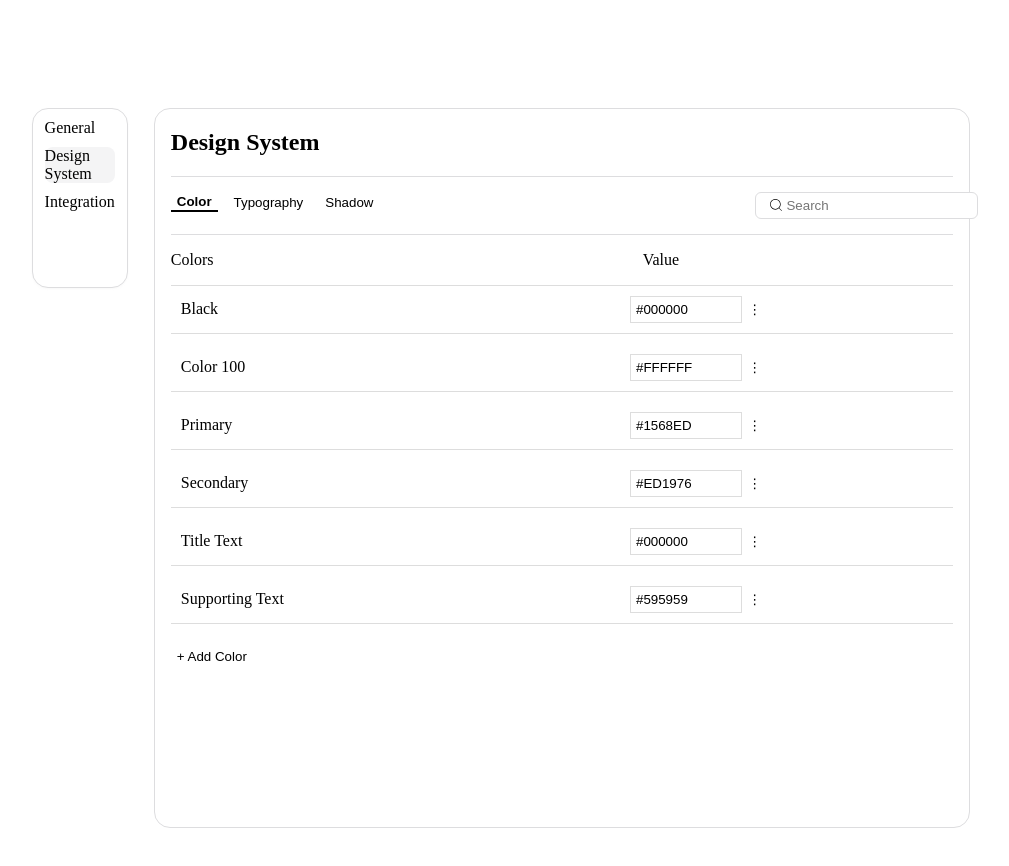
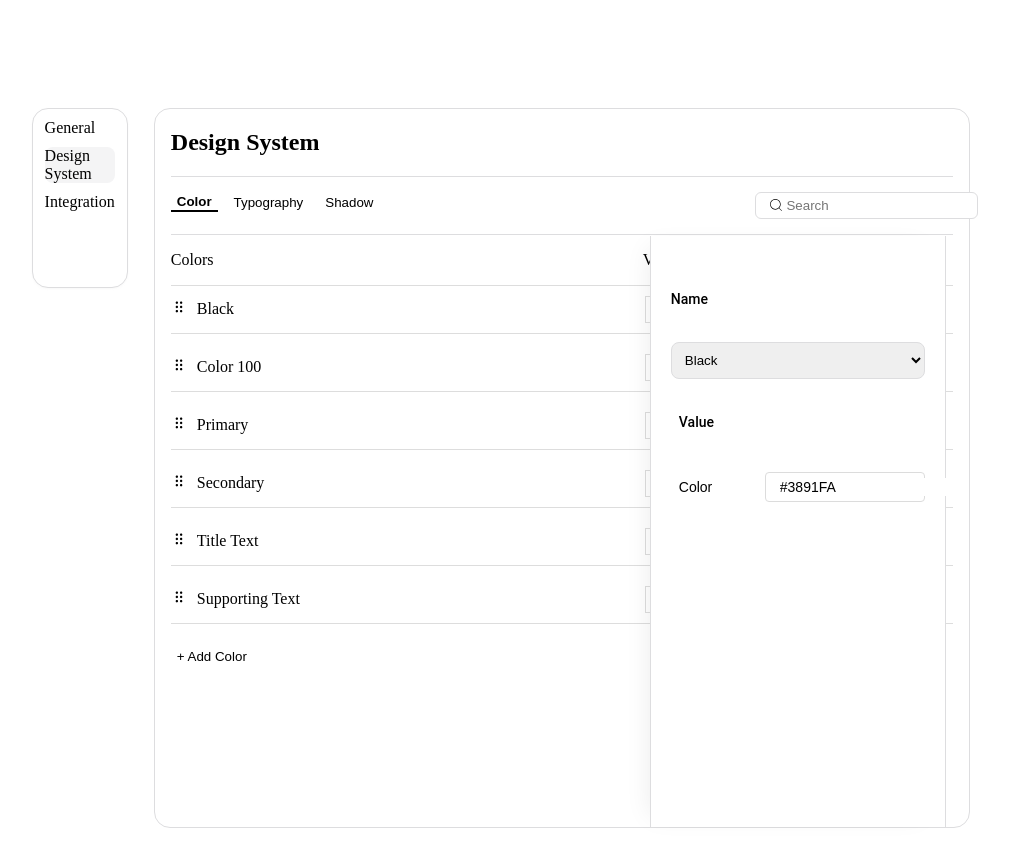
Before and after one commit to mydul62/kodezen-color-picker, a React (Vite) app: page / in a window 1280 px wide. Shown: the top 866 px of the page, without its empty margins (166-1175 px from the left). Built offline with nearby package versions, Linux system fonts and the light colour scheme.

Commit message:
added add color sidebar

```diff
--- a/package.json
+++ b/package.json
@@ -10,9 +10,13 @@
     "preview": "vite preview"
   },
   "dependencies": {
+    "array-move": "^4.0.0",
     "react": "^18.3.1",
+    "react-beautiful-dnd": "^13.1.1",
     "react-dom": "^18.3.1",
-    "react-icons": "^5.3.0"
+    "react-icons": "^5.3.0",
+    "react-sortable-hoc": "^0.1.0",
+    "uuid": "^10.0.0"
   },
   "devDependencies": {
     "@eslint/js": "^9.11.1",
--- a/src/App.css
+++ b/src/App.css
@@ -80,12 +80,11 @@
   font-weight: bold;
   border-bottom: 2px solid #000;
 }
-.kzui-List-title-box{
+.kzui-List-title-box {
   border-bottom: 1px solid #ddd;
-
 }
-.kzui-List-title{
-  display:  flex;
+.kzui-List-title {
+  display: flex;
   width: 65%;
   font: normal;
   justify-content: space-between;
@@ -95,7 +94,10 @@
   flex-direction: column;
   gap: 10px;
 }
-.kzui-color-item-box{
+.kzui-color-item-box {
+  display: flex;
+  justify-content: start;
+  align-items: center;
   border-bottom: 1px solid #ddd;
 }
 .kzui-color-item {
@@ -104,7 +106,6 @@
   align-items: center;
   justify-content: space-between;
   padding: 10px;
-
 }
 
 .kzui-color-name {
@@ -130,26 +131,35 @@
 .kzui-dropdown {
   display: none;
   position: absolute;
+  flex-direction: column;
+  gap: 16px;
+  padding: 2px 4px 2px 4px;
   right: 0;
   top: 100%;
   background-color: #fff;
   border: 1px solid #ccc;
-  box-shadow: 0 4px 6px rgba(0, 0, 0, 0.1);
+  border-radius: 6px;
 }
 
 .kzui-color-actions:hover .kzui-dropdown {
-  display: block;
+  display: flex;
 }
 
 .kzui-dropdown button {
   display: block;
   width: 100%;
   padding: 5px 10px;
+  display: flex;
+  justify-content: center;
+  align-items: center;
+  gap: 2px;
   border: none;
   background: none;
   cursor: pointer;
 }
-
+.kzui-dropdown button:hover {
+  background: #01010116;
+}
 .kzui-add-color {
   margin-top: 24px;
   border: none;
@@ -157,14 +167,68 @@
   background: none;
 }
 
-.kzui-add-colors{
-background-color: white;
-border:1px solid black;
+.kzui-add-colors {
   position: absolute;
   width: 296px;
-  height: 599px;
+  height: 591px;
   left: 495px;
-  right: 25px;
-  top: 120px;
+  top: 127px;
   bottom: 1px;
+  padding: 20px;
+  box-sizing: border-box;
+  border-left: 1px solid rgb(221, 221, 223);
+  border-right: 1px solid rgb(221, 221, 223);
+  box-shadow: -12px 0px 24px -12px rgba(19, 25, 27, 0.08);
+  background: rgb(255, 255, 255);
 }
+
+.kzui-color-name-title {
+  color: rgba(0, 0, 0, 1);
+  font-family: Roboto;
+  font-size: 14px;
+  font-weight: 500;
+  line-height: 150%;
+  letter-spacing: 0%;
+  text-align: left;
+}
+.kzui-color-name-selectbox {
+  box-sizing: border-box;
+  width: 100%;
+  padding: 9px;
+  display: block;
+  border: 1px solid rgb(221, 221, 223);
+  border-radius: 8px;
+}
+.kzui-color-code {
+  display: flex;
+  justify-content: space-between;
+  align-items: center;
+}
+.kzui-color-code-box {
+  display: flex;
+  justify-content: center;
+  align-items: center;
+}
+.kzui-color-input {
+  display: flex;
+  align-items: center;
+  padding: 4px;
+  border: 1px solid #dcdcdc;
+  border-radius: 4px;
+  width: 150px;
+}
+
+.kzui-color-box {
+  width: 40px;
+  height: 20px;
+  background-color: red;
+  border-radius: 4px;
+}
+
+.kzui-color-code {
+  border: none;
+  margin-left: 8px;
+  font-family: Arial, sans-serif;
+  color: #000;
+  font-size: 14px;
+}
--- a/src/App.jsx
+++ b/src/App.jsx
@@ -1,48 +1,70 @@
 import { CiSearch } from "react-icons/ci";
-import './App.css'
-import React, { useState } from 'react';
+import { RxDragHandleDots2 } from "react-icons/rx";
+import { BsThreeDots } from "react-icons/bs";
+import { PiPencilThin } from "react-icons/pi";
+import { HiOutlineDuplicate } from "react-icons/hi";
+import { RiDeleteBin6Line } from "react-icons/ri";
+import "./App.css";
+import React, { useState } from "react";
+import {
+  SortableContainer,
+  SortableElement,
+  SortableHandle,
+} from "react-sortable-hoc";
+import { arrayMoveImmutable } from "array-move";
 
 const ColorTab = () => {
+  const [show, setShow] = useState(false);
+  const [drower, setDrower] = useState(false);
   const [colors, setColors] = useState([
-    { id: 1, name: 'Black', value: '#000000' },
-    { id: 2, name: 'Color 100', value: '#FFFFFF' },
-    { id: 3, name: 'Primary', value: '#1568ED' },
-    { id: 4, name: 'Secondary', value: '#ED1976' },
-    { id: 5, name: 'Title Text', value: '#000000' },
-    { id: 6, name: 'Supporting Text', value: '#595959' }
+    { id: 1, name: "Black", value: "#000000" },
+    { id: 2, name: "Color 100", value: "#FFFFFF" },
+    { id: 3, name: "Primary", value: "#1568ED" },
+    { id: 4, name: "Secondary", value: "#ED1976" },
+    { id: 5, name: "Title Text", value: "#000000" },
+    { id: 6, name: "Supporting Text", value: "#595959" },
   ]);
 
   const handleDelete = (id) => {
-    setColors(colors.filter(color => color.id !== id));
+    setColors(colors.filter((color) => color.id !== id));
   };
 
   const handleDuplicate = (id) => {
-    const colorToDuplicate = colors.find(color => color.id === id);
-    setColors([...colors, { ...colorToDuplicate, id: colors.length + 1, name: `${colorToDuplicate.name} Copy` }]);
+    const colorToDuplicate = colors.find((color) => color.id === id);
+    setColors([
+      ...colors,
+      {
+        ...colorToDuplicate,
+        id: colors.length + 1,
+        name: `${colorToDuplicate.name} Copy`,
+      },
+    ]);
   };
 
   return (
-    <div  className="kzui-settings">
+    <div className="kzui-settings">
       <div className="kzui-sidebar">
         <div className="kzui-menu-item">General</div>
-        <div className="kzui-menu-item kzui-menu-item--selected">Design System</div>
+        <div className="kzui-menu-item kzui-menu-item--selected">
+          Design System
+        </div>
         <div className="kzui-menu-item">Integration</div>
       </div>
 
-      <div style={{position:'relative'}} className="kzui-content">
-        <div className='kzui-Title'>
+      <div style={{ position: "relative" }} className="kzui-content">
+        <div className="kzui-Title">
           <h2>Design System</h2>
         </div>
         <div>
           <div className="kzui-tabs-search">
-         <div className='kzui-tabs'>
+            <div className="kzui-tabs">
               <button className="kzui-tab kzui-tab--active">Color</button>
               <button className="kzui-tab">Typography</button>
               <button className="kzui-tab">Shadow</button>
             </div>
             <div className=" kzui-search">
               <CiSearch />
-          <input type="text" placeholder='Search' />
+              <input type="text" placeholder="Search" />
             </div>
           </div>
         </div>
@@ -55,15 +77,36 @@ const ColorTab = () => {
 
         <div className="kzui-color-list">
           {colors.map((color) => (
-            <div key={color.id} className="kzui-color-item-box" >
+            <div key={color.id} className="kzui-color-item-box">
+              <div>
+                <RxDragHandleDots2 />
+              </div>
               <div className="kzui-color-item">
                 <span className="kzui-color-name">{color.name}</span>
-              <input className="kzui-color-value" value={color.value} readOnly />
+                <input
+                  className="kzui-color-value"
+                  value={color.value}
+                  readOnly
+                />
                 <div className="kzui-color-actions">
-                <button className="kzui-three-dots">⋮</button>
-                <div className="kzui-dropdown">
-                  <button onClick={() => handleDuplicate(color.id)}>Duplicate</button>
-                  <button onClick={() => handleDelete(color.id)}>Delete</button>
+                  <button
+                    onClick={() => setShow(true)}
+                    className="kzui-three-dots"
+                  >
+                    <BsThreeDots size={14} />{" "}
+                  </button>
+                  <div className={`kzui-dropdown `}>
+                    <button>
+                      <PiPencilThin /> <span>Edit</span>
+                    </button>
+                    <button onClick={() => handleDuplicate(color.id)}>
+                      {" "}
+                      <HiOutlineDuplicate size={14} /> <span>Duplicate</span>
+                    </button>
+                    <button onClick={() => handleDelete(color.id)}>
+                      <RiDeleteBin6Line size={14} />
+                      <span>Delete</span>{" "}
+                    </button>
                   </div>
                 </div>
               </div>
@@ -72,10 +115,10 @@ const ColorTab = () => {
         </div>
 
         <button className="kzui-add-color">+ Add Color</button>
-        {/* <div className="kzui-add-colors">
-       <h6>Name</h6>
+        <div className="kzui-add-colors">
+          <h6 className="kzui-color-name-title">Name</h6>
           <div>
-       <select name="" id="">
+            <select name="" id="" className="kzui-color-name-selectbox ">
               <option value="">Black</option>
               <option value="">Color 100</option>
               <option value="">Primary</option>
@@ -83,10 +126,25 @@ const ColorTab = () => {
               <option value="">Title Text</option>
               <option value="">Supporting Text</option>
             </select>
+            <div className=" kzui-color-code">
+              <h6 className="kzui-color-name-title">Value</h6>
+
             </div>
-      </div> */}
+            <div className=" kzui-color-code">
+              <p>Color</p>
+              <div className="kzui-color-input">
+                <div className="kzui-color-box"></div>
+                <input
+                  type="text"
+                  value="#3891FA"
+                  readOnly
+                  className="kzui-color-code"
+                />
               </div>
-
+            </div>
+          </div>
+        </div>
+      </div>
     </div>
   );
 };
```
Also changed, not shown: 1 other file (tests, documents, lock files or other folders). Lines whose indentation alone changed are shown as unchanged.
